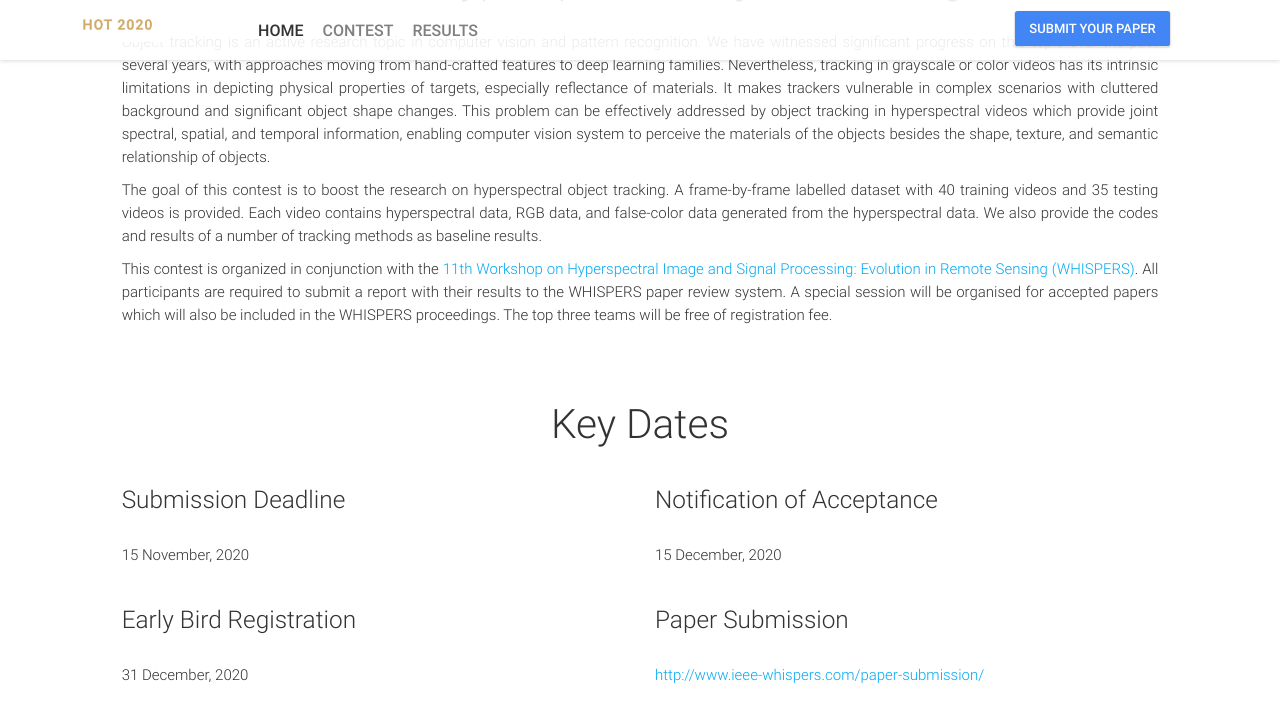
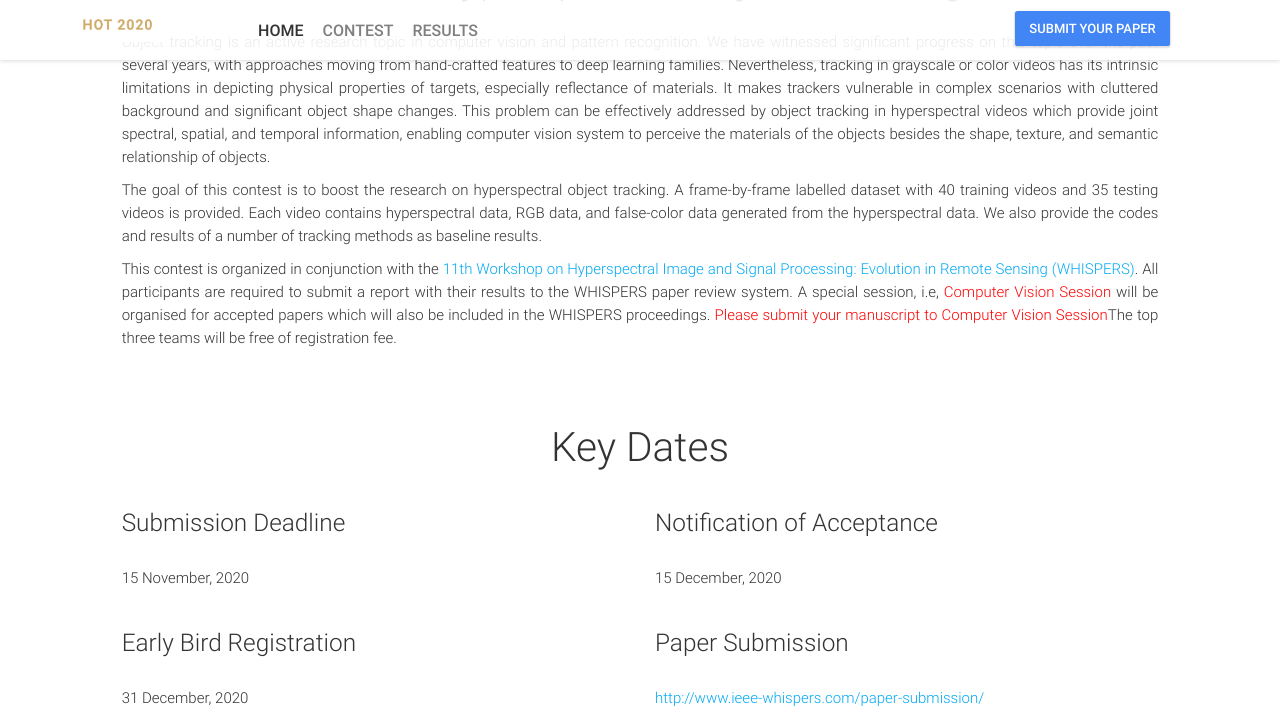
Before and after one commit to csprojectcode/csprojectcode.github.io, a Jekyll site: the page built from index.html, in a window 1280 px wide and 900 px high, scrolled down 539 px, cut to the strip 0-723 px from the top of the window. Built offline with Jekyll 4.4.1, drawn with Linux system fonts in a browser that asks for light colours; comment, search, counter and statistics services are not loaded.

Commit message:
Update Link

```diff
--- a/_includes/about.html
+++ b/_includes/about.html
@@ -7,7 +7,7 @@
 
         <p style="text-align:justify;">The goal of this contest is to boost the research on hyperspectral object tracking. A frame-by-frame labelled dataset with 40 training videos and 35 testing videos is provided. Each video contains hyperspectral data, RGB data, and false-color data generated from the hyperspectral data. We also provide the codes and results of a number of tracking methods as baseline results.</p>
 
-        <p style="text-align:justify;">This contest is organized in conjunction with the <a href="http://www.ieee-whispers.com/">11th Workshop on Hyperspectral Image and Signal Processing: Evolution in Remote Sensing (WHISPERS)</a>. All participants are required to submit a report with their results to the WHISPERS paper review system. A special session will be organised for accepted papers which will also be included in the WHISPERS proceedings. The top three teams will be free of registration fee. </p>
+        <p style="text-align:justify;">This contest is organized in conjunction with the <a href="http://www.ieee-whispers.com/">11th Workshop on Hyperspectral Image and Signal Processing: Evolution in Remote Sensing (WHISPERS)</a>. All participants are required to submit a report with their results to the WHISPERS paper review system. A special session, i.e, <font color="red">Computer Vision Session</font> will be organised for accepted papers which will also be included in the WHISPERS proceedings. <font color="red">Please submit your manuscript to Computer Vision Session</font>The top three teams will be free of registration fee. </p>
 
            <!--  <div class="row about-details">
                 {% assign animationDelay = 0 %}
--- a/_includes/blog.html
+++ b/_includes/blog.html
@@ -145,7 +145,7 @@
 
                         <article class="row post">
                         <h5>Dataset and Source Code Links</h5>
-                        <p class="post-body"><strong>Dataset Link</strong>: the dataset can be accessed via <a id= "google" href="https://drive.google.com/drive/folders/1aT4xOxRT9r7gD4dl4FfugSNr5NMCXwUH?usp=sharing" onclick="_hmt.push(['_trackEvent', 'datasetGoogle', 'click', 'datasetGoogle'])">Google Drive</a> or <a
+                        <p class="post-body"><strong>Dataset Link</strong>: the dataset can be accessed via <a id= "google" href="https://drive.google.com/drive/folders/1lVP3BSuv_GuvQ5tWEtVc4_0bRCg4qKMx?usp=sharing" onclick="_hmt.push(['_trackEvent', 'datasetGoogle', 'click', 'datasetGoogle'])">Google Drive</a> or <a
                             id= "baidu" href="https://pan.baidu.com/s/1FY2L6L9SDKw-V-bUkuosSA" onclick="_hmt.push(['_trackEvent', 'datasetBaidu', 'click', 'datasetBaidu'])">Baidu YunPan</a> Access code: n616</p>
                          <p class="post-body"><strong>Evaluation code</strong>: <a href="/assets/code/Evaluation.zip">Evaluation.zip</a></p> <p class="post-body"><strong>2D image to hyperspectral cube conversion code</strong>: <a href="/assets/code/X2Cube.zip">X2Cube.zip</a></p>
 
```
